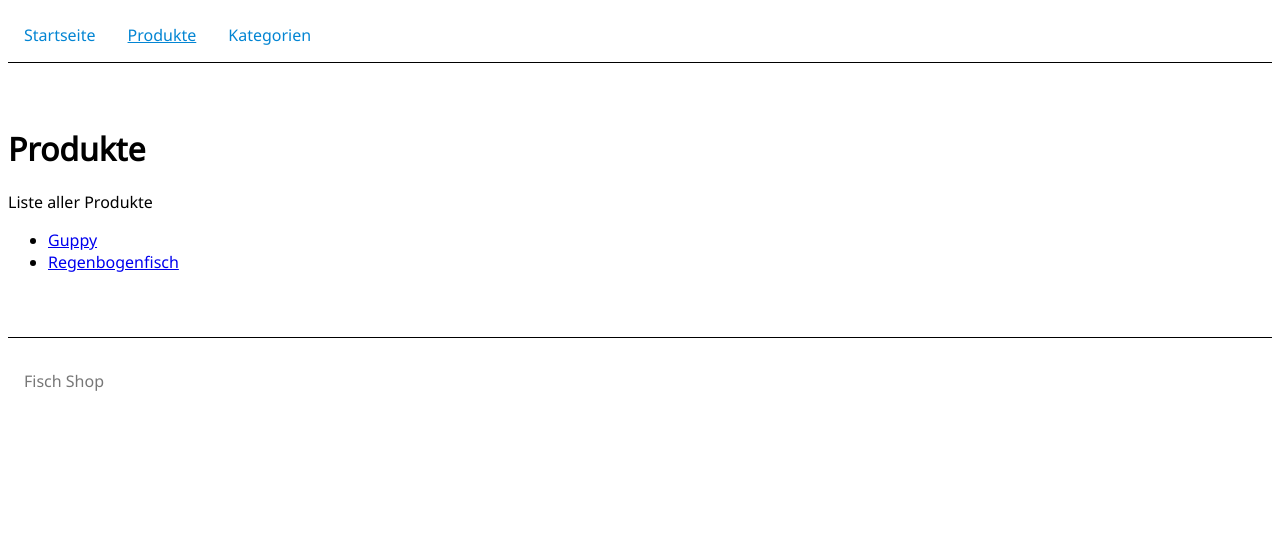
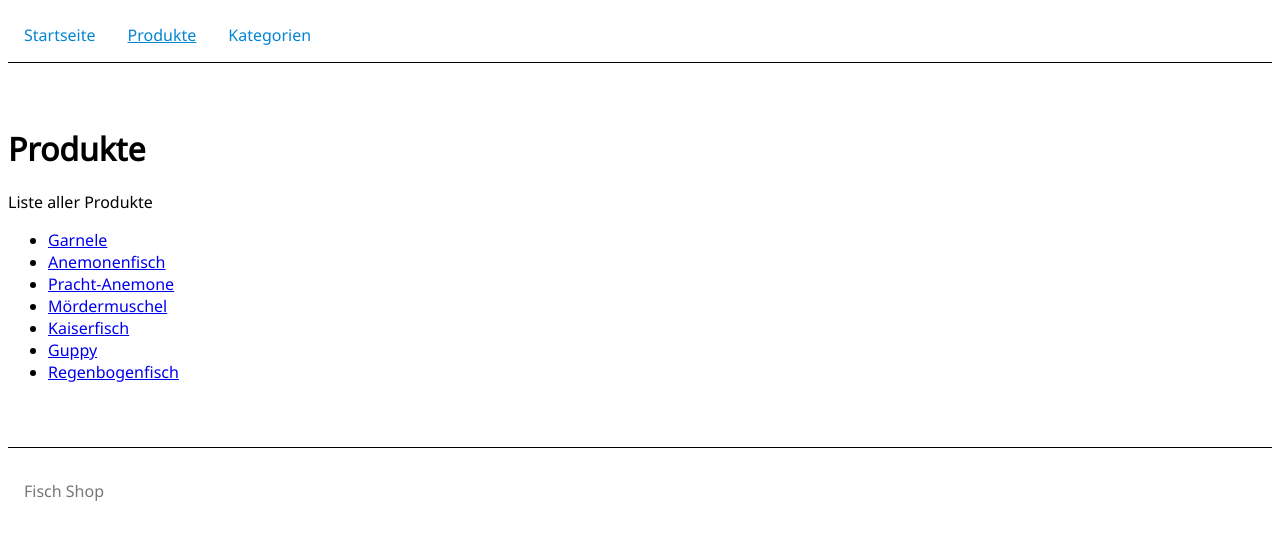
Before and after one commit to ThomasF85/fish-shop, a Next.js app: page /products in a window 1280 px wide. Shown: the top 540 px of the page. Built offline with nearby package versions, Linux system fonts and the light colour scheme.

Commit message:
add ssr for product pages

```diff
--- a/pages/products/index.js
+++ b/pages/products/index.js
@@ -1,7 +1,16 @@
 import Head from "next/head";
 import Link from "next/link";
+import { getAllProducts } from "../../services/productService";
 
-export default function Products() {
+export function getServerSideProps() {
+  const products = getAllProducts();
+
+  return {
+    props: { products },
+  };
+}
+
+export default function Products({ products }) {
   return (
     <>
       <Head>
@@ -10,12 +19,11 @@ export default function Products() {
       <h1>Produkte</h1>
       <p>Liste aller Produkte</p>
       <ul>
-        <li>
-          <Link href="/products/guppy">Guppy</Link>
-        </li>
-        <li>
-          <Link href="/products/regenbogenfisch">Regenbogenfisch</Link>
-        </li>
+        {products.map((product) => (
+          <li key={product.id}>
+            <Link href={`/products/${product.id}`}>{product.name}</Link>
+          </li>
+        ))}
       </ul>
     </>
   );
--- a/services/productService.js
+++ b/services/productService.js
@@ -53,3 +53,7 @@ const products = [
 export function getAllProducts() {
   return products;
 }
+
+export function getProductById(id) {
+  return products.find((product) => product.id === id);
+}
```
Also changed, not shown: pages/products/[id].js (+26 -5 lines).
